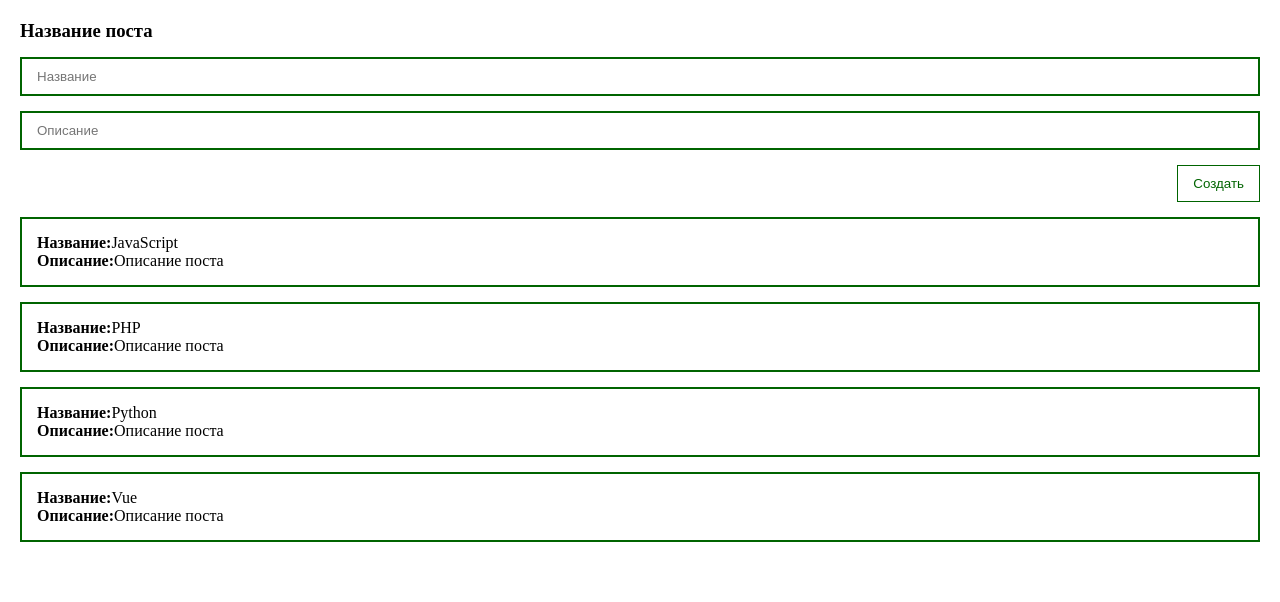
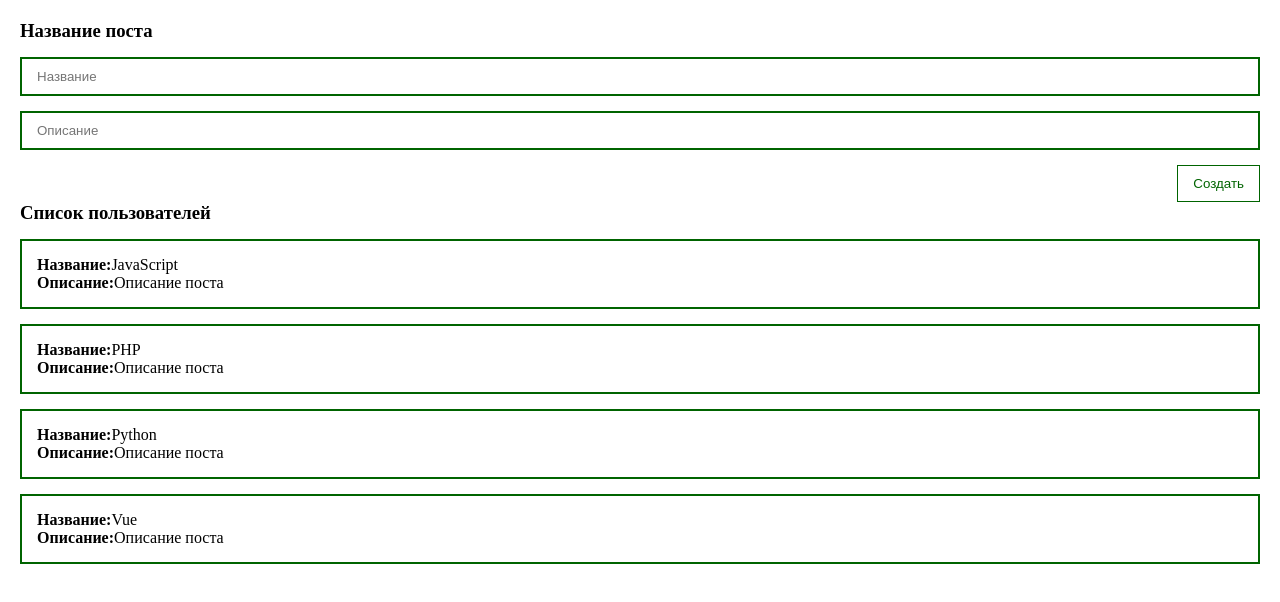
Before and after one commit to MrKuchkarov/Vue-to-do-list, a Vue app: page / in a window 1280 px wide. Shown: the top 602 px of the page. Built offline with nearby package versions, Linux system fonts and the light colour scheme.

Commit message:
create: created PostItem

```diff
--- /dev/null
+++ b/src/components/PostItem.vue
@@ -0,0 +1,21 @@
+<template>
+  <div class="post">
+    <div><strong>Название:</strong>{{ post.title }}</div>
+    <div><strong>Описание:</strong>{{ post.body }}</div>
+  </div>
+</template>
+
+<script>
+export default {
+  props: {
+    post: {
+      type: Object,
+      required: true,
+    }
+  }
+}
+</script>
+
+<style scoped>
+
+</style>
--- a/src/components/PostList.vue
+++ b/src/components/PostList.vue
@@ -1,12 +1,15 @@
 <template>
-  <div class="post" v-for="post in posts">
-    <div><strong>Название:</strong>{{ post.title }}</div>
-    <div><strong>Описание:</strong>{{ post.body }}</div>
+  <div>
+    <h3>Список пользователей</h3>
+    <post-item v-for="post in posts" :post="post"/>
   </div>
 </template>
 
 <script>
+import PostItem from "@/components/PostItem.vue";
+
 export default {
+  components: {PostItem},
   props: {
     posts: {
       type: Array,
```
